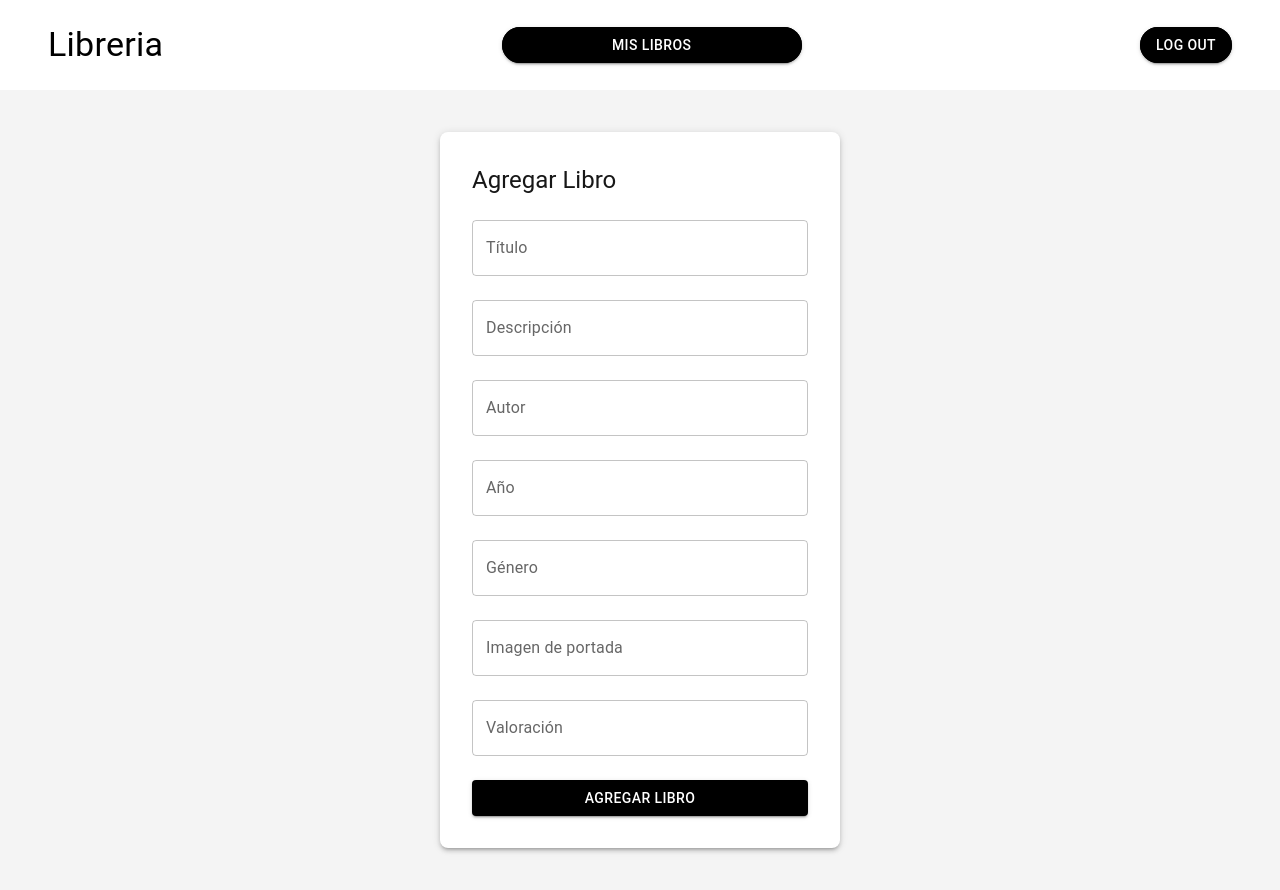
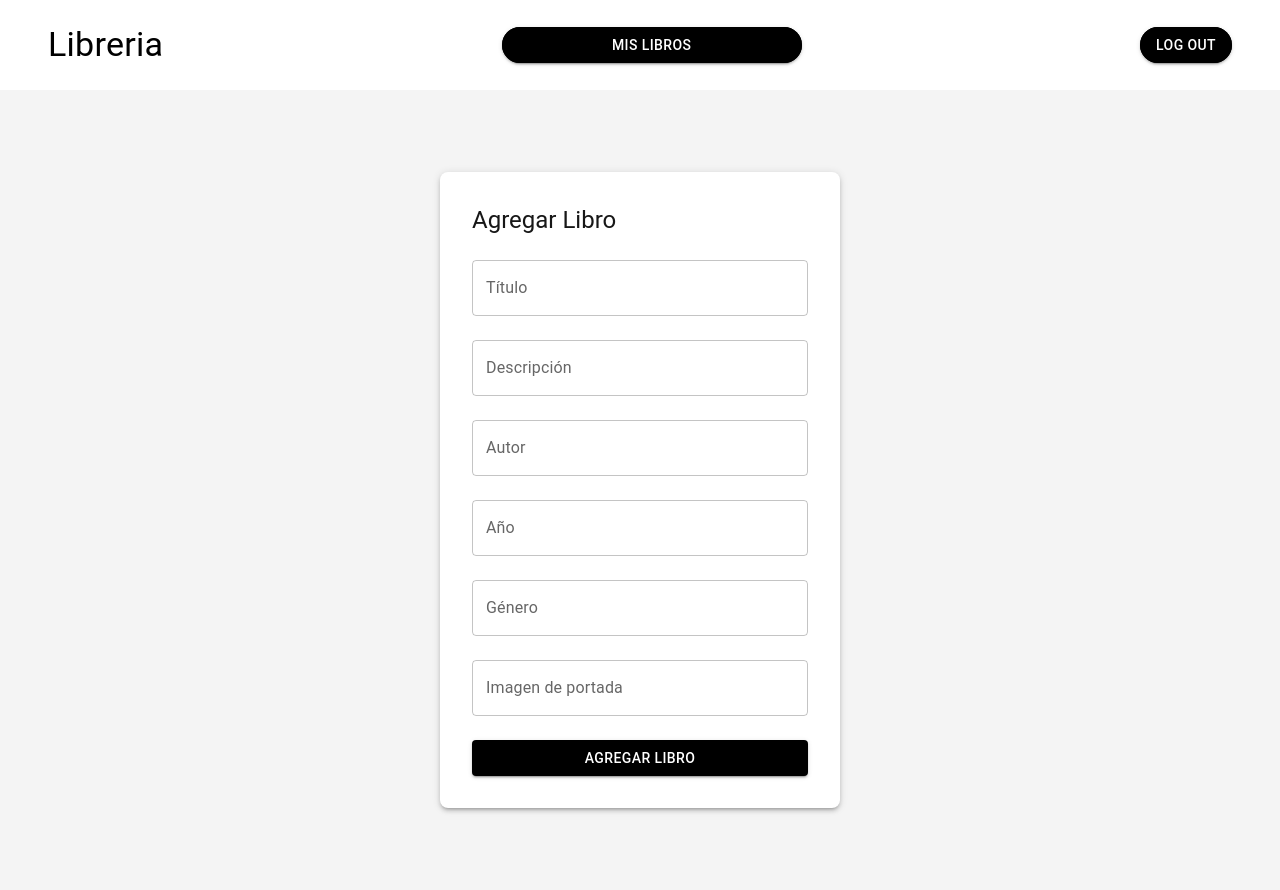
Before and after one commit to AlbieriGarcia/Libreria-client, a Next.js app: page /add in a window 1280 px wide. Built offline with nearby package versions, Linux system fonts and the light colour scheme.

Commit message:
Refactor: change rating implementation

```diff
--- a/src/components/books/AddBookForm.tsx
+++ b/src/components/books/AddBookForm.tsx
@@ -110,21 +110,6 @@ const AddBookForm = () => {
           helperText={String(errors.coverImage?.message ?? "")}
         />
 
-        <TextField
-          label="Valoración"
-          fullWidth
-          margin="normal"
-          type="number"
-          inputProps={{ max: 5 }}
-          {...register("rating", {
-            required: "Este campo es obligatorio",
-            min: { value: 1, message: "Debe ser al menos 1" },
-            max: { value: 5, message: "Debe ser como máximo 5" },
-          })}
-          error={!!errors.rating}
-          helperText={String(errors.rating?.message ?? "")}
-        />
-
         <Button
           type="submit"
           fullWidth
--- a/src/components/books/BookCard.tsx
+++ b/src/components/books/BookCard.tsx
@@ -1,5 +1,4 @@
-import { Star, StarBorder } from "@mui/icons-material";
-import { Button } from "@mui/material";
+import { Button, Rating } from "@mui/material";
 import type { Book } from "@/types/bookTypes";
 import { JSX } from "react";
 import { usePathname, useRouter } from "next/navigation";
@@ -13,20 +12,6 @@ const BookCard = ({ params }: { params: Book }) => {
   const pathName = usePathname();
 
   const path = pathName.split("/")[1];
-
-  const renderStars = () => {
-    const stars = [];
-    for (let i = 0; i < params.rating; i++) {
-      stars.push(
-        i < params.rating ? (
-          <Star key={i} className="text-yellow-400" />
-        ) : (
-          <StarBorder key={i} className="text-yellow-400" />
-        )
-      );
-    }
-    return stars;
-  };
 
   const renderGenre = () => {
     const genres: JSX.Element[] = [];
@@ -88,11 +73,21 @@ const BookCard = ({ params }: { params: Book }) => {
             />
           </div>
         </div>
-        <div className="flex items-center">{renderStars()}</div>
+        <div className="flex items-center">
+          <Rating
+            name="user-rating"
+            value={params.rating}
+            precision={0.5}
+            readOnly
+          />
+        </div>
         <div className="text-gray-500">{renderGenre()}</div>
       </div>
       {path == "my-books" ? (
-        <div className="flex justify-end gap-2 mt-3" onClick={(e) => e.stopPropagation()}>
+        <div
+          className="flex justify-end gap-2 mt-3"
+          onClick={(e) => e.stopPropagation()}
+        >
           <DeleteButton bookId={params._id} />
         </div>
       ) : (
```
